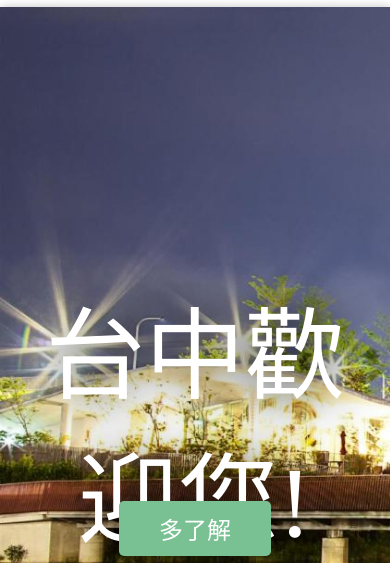
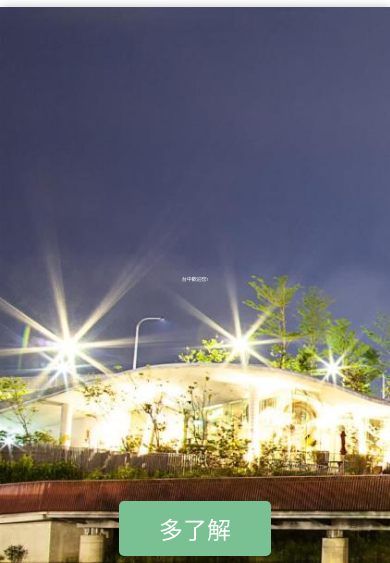
Before and after one commit to Hoxou/TaichungTourism, a plain HTML site: page index.html in a window 390 px wide. Shown: the part 156-719 px from the top of the page. Drawn offline with nearby package versions, Linux system fonts and the light colour scheme.

Commit message:
Add files via upload

```diff
--- a/style.css
+++ b/style.css
@@ -353,7 +353,7 @@ section{
         width: 400px;
     }
 }
-@media screen and (max-width:1080px){
+@media screen and (max-width:1100px){
     header {
         flex-direction: column;
         padding:10px 0px;
@@ -373,7 +373,7 @@ section{
 
 
     .main-title{
-        font-size: 100px;
+        font-size: 5px;
         top:25%
     }
 
```
